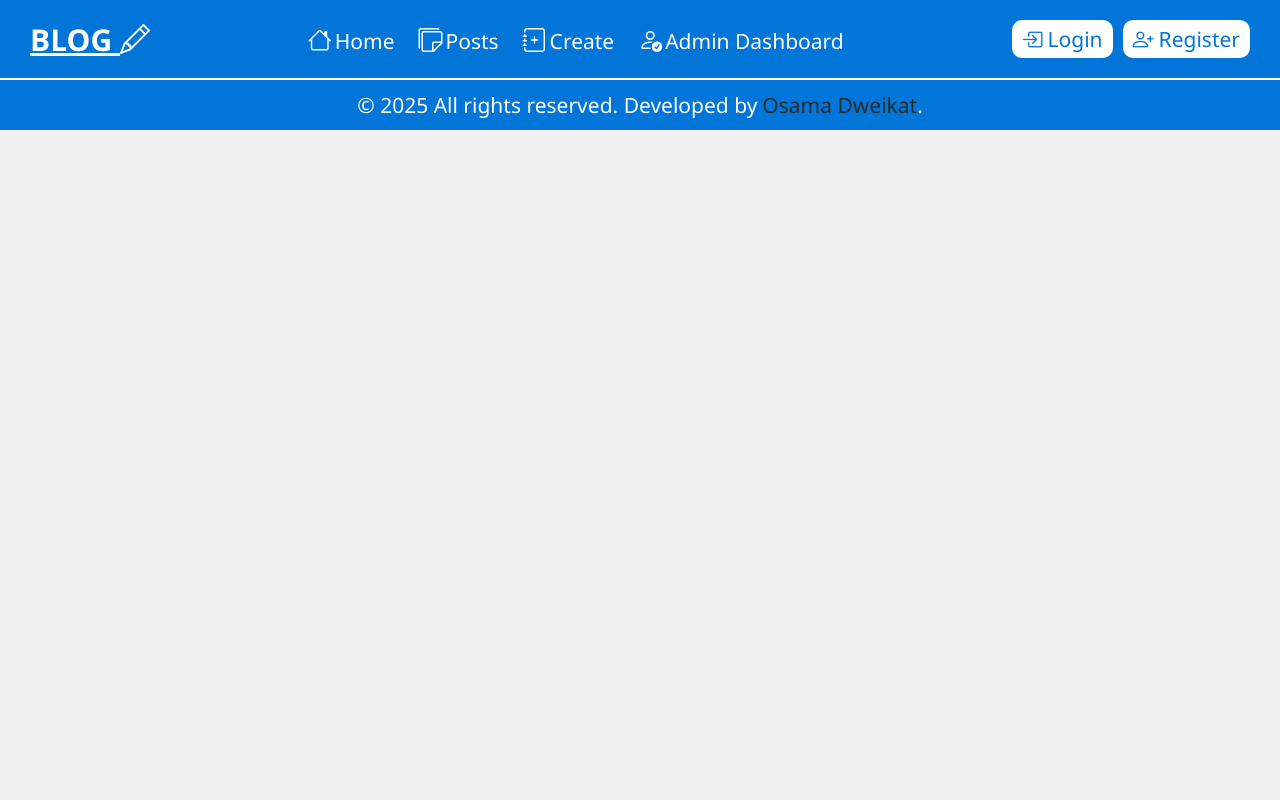
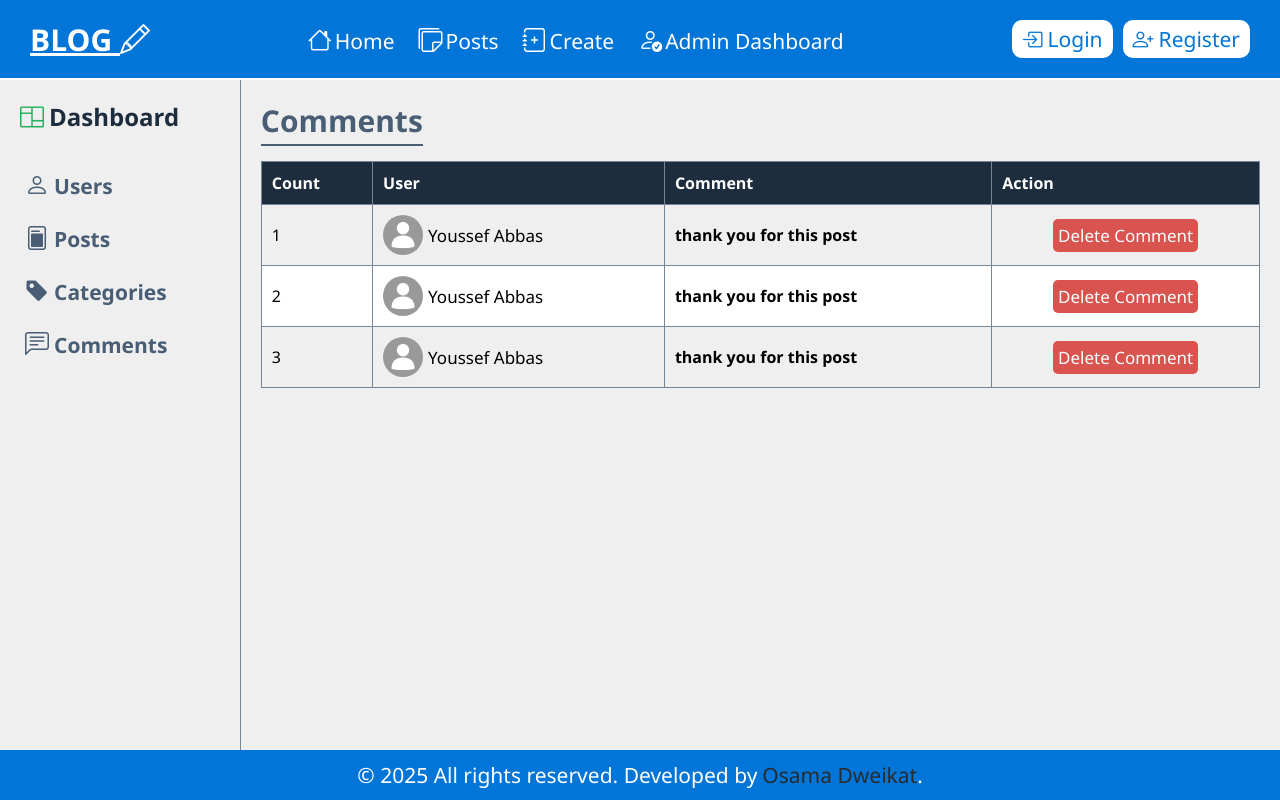
Before and after one commit to osamadweikat/Blog, a React (Create React App) app in the folder frontend/: page /admin-dashboard/comments-table in a window 1280 px wide. Built offline with nearby package versions, Linux system fonts and the light colour scheme.

Commit message:
feat: create CommentsTable with style and delete comment action

```diff
--- a/frontend/src/App.js
+++ b/frontend/src/App.js
@@ -14,6 +14,7 @@ import Profile from "./pages/profile/Profile";
 import UsersTable from "./pages/admin/UsersTable";
 import PostsTable from "./pages/admin/PostsTable";
 import CategoriesTable from "./pages/admin/CategoriesTable";
+import CommentsTable from "./pages/admin/CommentsTable";
 
 function App() {
   return (
@@ -31,13 +32,13 @@ function App() {
           <Route path="details/:id" element={<PostDetails />} />
           <Route path="categories/:category" element={<Category />} />
         </Route>
-        <Route path="/admin-dashboard" element={<AdminDashboard />} />
-        <Route path="/admin-dashboard/users-table" element={<UsersTable />} />
-        <Route path="/admin-dashboard/posts-table" element={<PostsTable />} />
-        <Route
-          path="/admin-dashboard/categories-table"
-          element={<CategoriesTable />}
-        />
+        <Route path="admin-dashboard">
+          <Route index element={<AdminDashboard />} />
+          <Route path="users-table" element={<UsersTable />} />
+          <Route path="posts-table" element={<PostsTable />} />
+          <Route path="categories-table" element={<CategoriesTable />} />
+          <Route path="comments-table" element={<CommentsTable />} />
+        </Route>
       </Routes>
       <Footer />
     </BrowserRouter>
--- /dev/null
+++ b/frontend/src/pages/admin/CommentsTable.jsx
@@ -0,0 +1,71 @@
+import "./admin-table.css";
+import AdminSidebar from "./AdminSidebar";
+import swal from "sweetalert";
+
+const CommentsTable = () => {
+  const deleteCommentHandler = () => {
+    swal({
+      title: "Are you sure?",
+      text: "Once deleted, you will not be able to recover this comment!",
+      icon: "warning",
+      buttons: true,
+      dangerMode: true,
+    }).then((willDelete) => {
+      if (willDelete) {
+        swal("Comment has been deleted!", {
+          icon: "success",
+        });
+      } else {
+        swal("Something went wrong!");
+      }
+    });
+  };
+
+  return (
+    <div className="table-container">
+      <AdminSidebar />
+      <div className="table-wrapper">
+        <h1 className="table-title">Comments</h1>
+        <table className="table">
+          <thead>
+            <tr>
+              <th>Count</th>
+              <th>User</th>
+              <th>Comment</th>
+              <th>Action</th>
+            </tr>
+          </thead>
+          <tbody>
+            {[1, 2, 3].map((item) => (
+              <tr key={item}>
+                <td>{item}</td>
+                <td>
+                  <div className="table-image">
+                    <img
+                      src="/images/user-avatar.png"
+                      alt=""
+                      className="table-user-image"
+                    />
+                    <span className="table-username">Youssef Abbas</span>
+                  </div>
+                </td>
+                <td>
+                  <b>thank you for this post</b>
+                </td>
+                <td>
+                  <div className="table-button-group">
+                    <button onClick={deleteCommentHandler}>
+                      Delete Comment
+                    </button>
+                  </div>
+                </td>
+              </tr>
+            ))}
+          </tbody>
+        </table>
+      </div>
+    </div>
+  );
+};
+
+export default CommentsTable;
```
